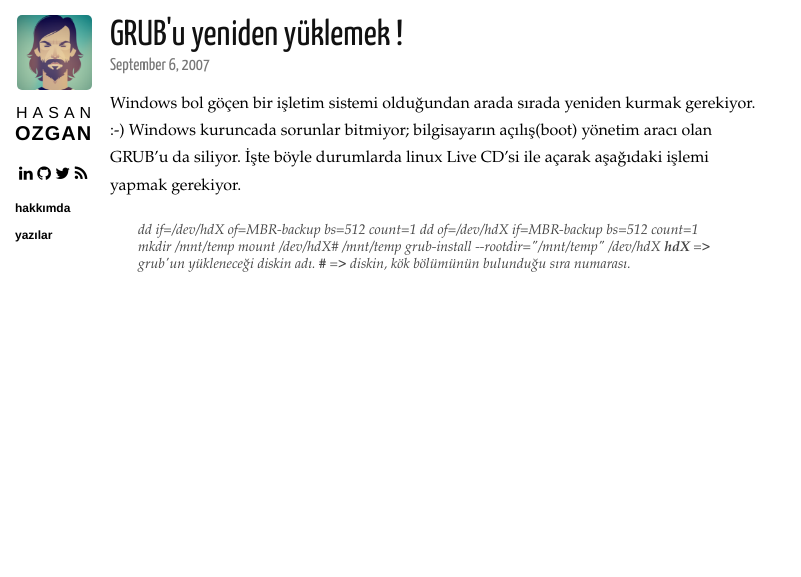
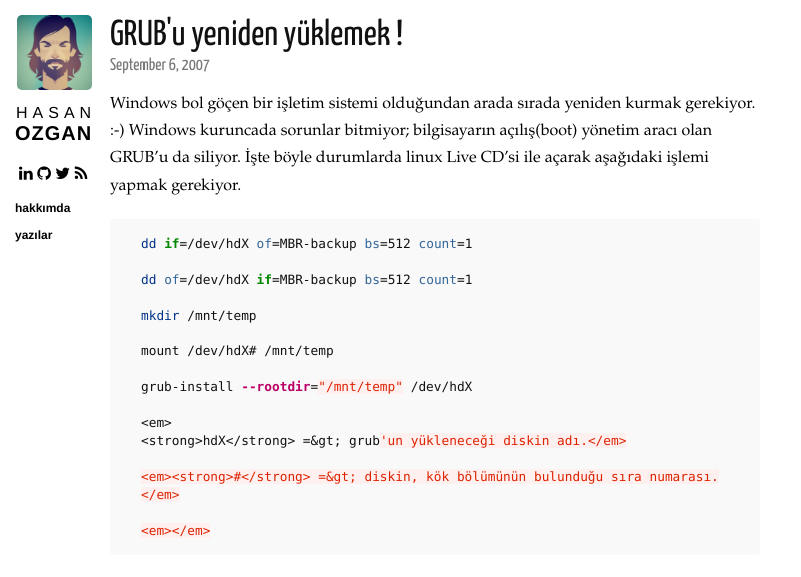
Before and after one commit to destek1/hasanozgan.github.io, a Jekyll site: the page built from _posts/2007-09-06-46.md, in a window 1280 px wide. Shown: the top 577 px of the page, without its empty margins (0-801 px from the left). Built offline with Jekyll 4.4.1, drawn with Linux system fonts in a browser that asks for light colours; nearby versions of some CDN libraries; Markdown is read by kramdown in place of the engine named in the settings.

```diff
--- a/_posts/2007-09-06-46.md
+++ b/_posts/2007-09-06-46.md
@@ -10,7 +10,9 @@
   _edit_last: '2'
 ---
 Windows bol göçen bir işletim sistemi olduğundan arada sırada yeniden kurmak gerekiyor. :-) Windows kuruncada sorunlar bitmiyor; bilgisayarın açılış(boot) yönetim aracı olan GRUB'u da siliyor. İşte böyle durumlarda linux Live CD'si ile açarak aşağıdaki işlemi yapmak gerekiyor.
-<blockquote>dd if=/dev/hdX of=MBR-backup bs=512 count=1
+
+{% highlight sh %}
+dd if=/dev/hdX of=MBR-backup bs=512 count=1
 
 dd of=/dev/hdX if=MBR-backup bs=512 count=1
 
@@ -25,4 +27,6 @@
 
 <em><strong>#</strong> =&gt; diskin, kök bölümünün bulunduğu sıra numarası.</em>
 
-<em></em></blockquote>
+<em></em>
+
+{% endhighlight %}
```
Also changed, not shown: _posts/2009-09-05-macbook-uzerine-ubuntu-904-kurulumu.md (+1 -1 lines), _posts/2010-07-31-goc-zamani-ve-limonlu-soda-keyfi.md (+1 -1 lines), _posts/2010-08-29-bir-web-catisi-framework-anatomisi.md (+3 -2 lines), _posts/2011-10-12-buyuk-ustaya-saygiyla-1941-2011.md (+1 -1 lines), _archive/2010-09-11-htc-desire-icin-android-2-2-froyo-guncellemesi.md (renamed from _posts/2010-09-11-htc-desire-icin-android-2-2-froyo-guncellemesi.md).
